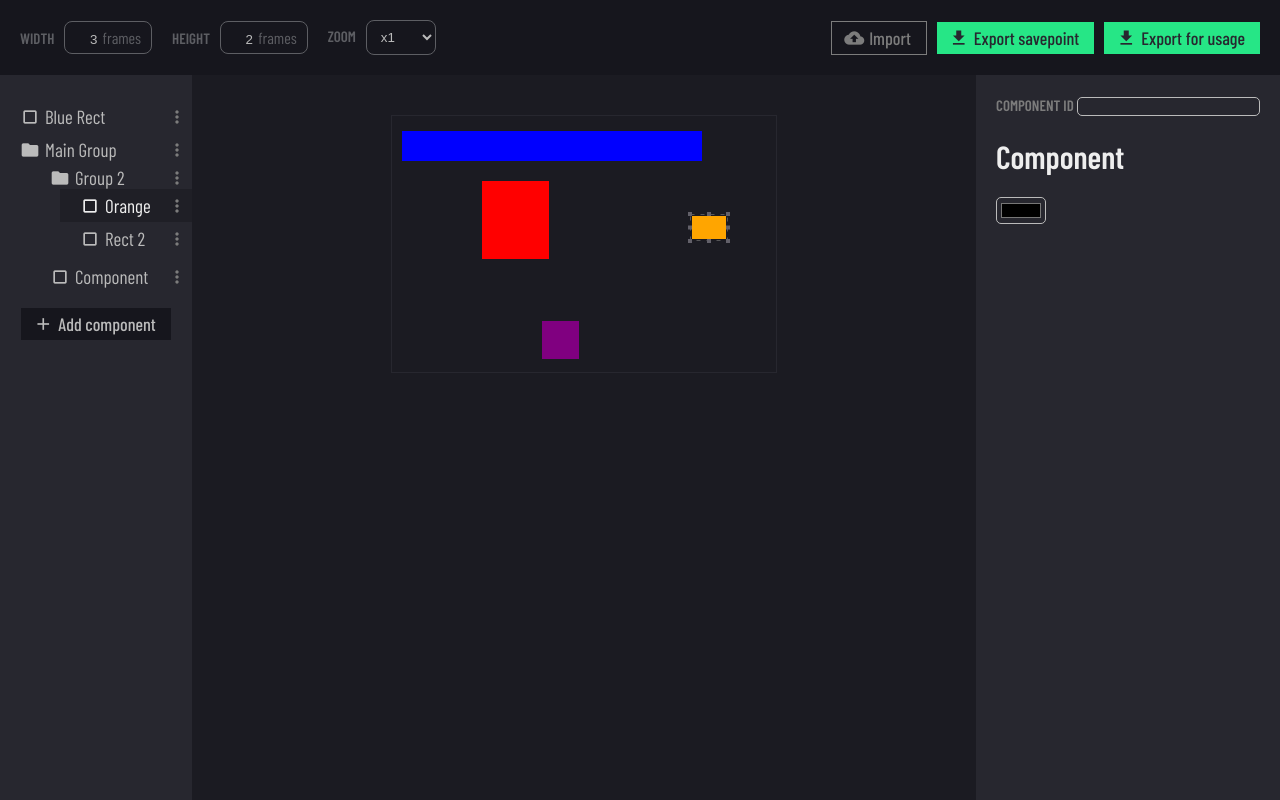
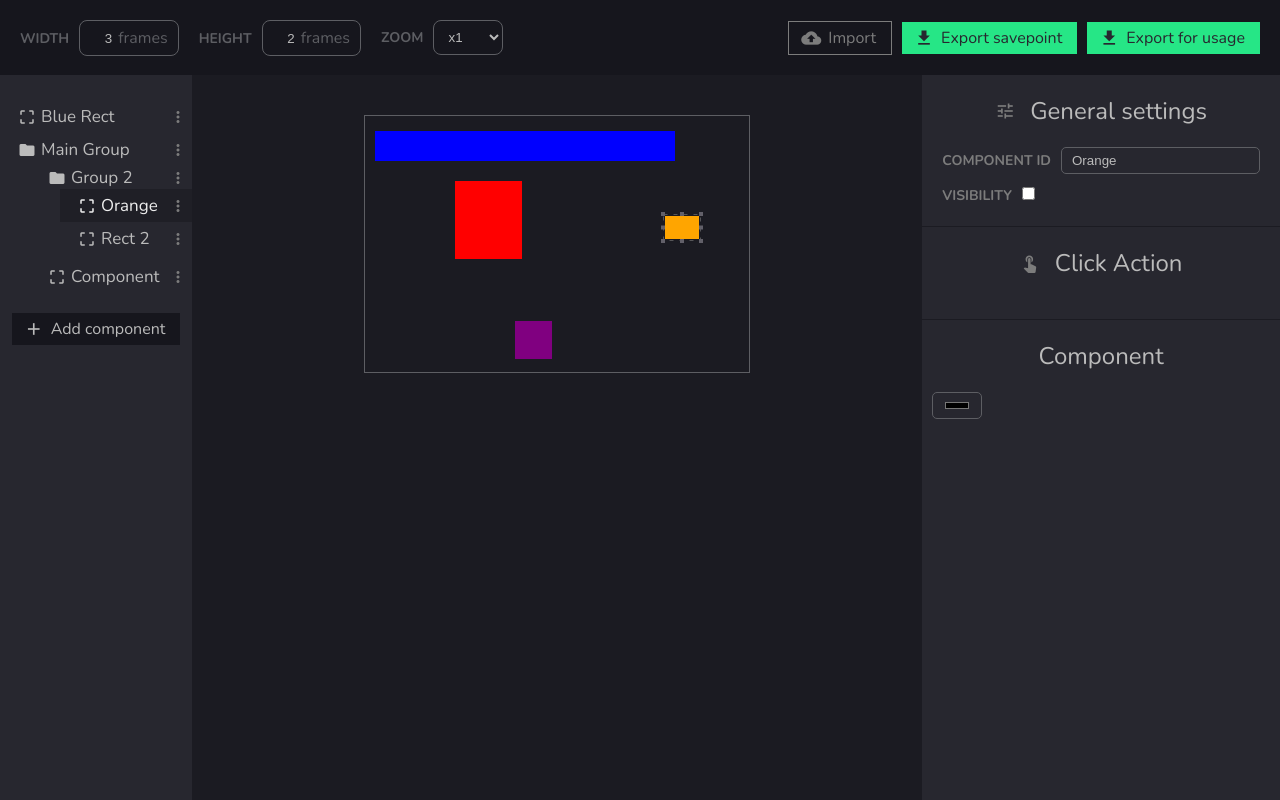
Before and after one commit to DevLeoko/AdvancedGUI-Web, a Vue app: page / in a window 1280 px wide. Both pictures are taken after a click on the element 96 px from the left and 215 px from the top of the page. Built offline with nearby package versions, Linux system fonts and the light colour scheme.

Commit message:
Settings tab improvements

```diff
--- a/src/App.vue
+++ b/src/App.vue
@@ -80,10 +80,27 @@
       </div>
       <div class="sidebar" id="settings">
         <div id="generalSettings" v-if="selected">
-          <div><b class="label">Component ID</b> <input type="text" /></div>
+          <div class="settings-box">
+            <h1><span class="material-icons">tune</span> General settings</h1>
+            <div class="settings-row">
+              <b class="label">Component ID</b>
+              <input type="text" v-model="selected.id" />
+            </div>
+            <div class="settings-row">
+              <b class="label">Visibility</b>
+              <input type="checkbox" />
+            </div>
+          </div>
+          <div class="divider"></div>
+          <div class="settings-box">
+            <h1><span class="material-icons">touch_app</span> Click Action</h1>
+          </div>
+          <div class="divider"></div>
         </div>
-        <div v-else>
-          <b class="label">No component selected!</b>
+        <div v-else class="settings-box">
+          <h1>
+            <b class="label">no component selected</b>
+          </h1>
         </div>
         <component
           v-bind:is="selected ? selected.vueComponent : null"
--- a/src/components/ComponentList.vue
+++ b/src/components/ComponentList.vue
@@ -229,13 +229,13 @@ export default Vue.extend({
 }
 
 .itemName {
-  font-size: 19px;
+  font-size: 17px;
   align-items: center;
   color: $light2;
 
   .material-icons {
     margin-right: 5px;
-    font-size: 20px;
+    font-size: 18px;
   }
 
   .dragIndicator {
--- a/src/scss/app.scss
+++ b/src/scss/app.scss
@@ -1,4 +1,4 @@
-@import url('https://fonts.googleapis.com/css2?family=Barlow+Condensed:wght@400;500;600&display=swap');
+@import url('https://fonts.googleapis.com/css2?family=Nunito:wght@400;600;700&display=swap');
 
 body {
   background-color: $dark2;
@@ -6,7 +6,7 @@ body {
   padding: 0;
   margin: 0;
   height: 100vh;
-  font-family: 'Barlow Condensed', sans-serif;
+  font-family: 'Nunito', sans-serif;
 }
 
 .row {
@@ -16,7 +16,7 @@ body {
 .label {
   color: $light3;
   text-transform: uppercase;
-  font-size: 15px;
+  font-size: 14px;
 }
 
 .btn{
@@ -38,12 +38,12 @@ body {
   .material-icons{
     font-size: 20px;
     margin-left: -3px;
-    margin-right: 5px;
+    margin-right: 7px;
   }
 
   .text{
     // text-transform: uppercase;
-    font-size: 18px;
+    font-size: 16px;
     font-weight: 500;
   }
 }
@@ -66,7 +66,7 @@ body {
   .entry {
     display: flex;
     align-items: center;
-    font-size: 18px;
+    font-size: 16px;
     padding: 7px 15px 7px 10px;
     cursor: pointer;
 
@@ -103,6 +103,10 @@ body {
       padding: 8px 10px;
       margin-left: 10px;
 
+      &:focus {
+        outline: none;
+      }
+
       option {
         background-color: $dark1;
       }
@@ -110,7 +114,7 @@ body {
 
     .label {
       color: $light4;
-      font-weight: 600;
+      font-weight: 700;
     }
 
     .input {
@@ -133,10 +137,10 @@ body {
         text-align: right;
         color: $light2;
         // border-bottom: 1px solid $light;
-      }
 
-      input:focus {
-        outline: none;
+        &:focus {
+          outline: none;
+        }
       }
 
       input::-webkit-outer-spin-button,
@@ -177,19 +181,58 @@ body {
     background-color: $dark1;
 
     .btn{
-      margin: 10px auto 0;
+      margin: 15px auto 0;
     }
   }
 
   #settings {
-    padding: 20px;
     min-width: 20vw;
     background-color: $dark1;
 
+    .settings-box{
+      padding: 20px;
+      padding-top: 0;
+    }
+
+    .divider {
+      width: 100%;
+      height: 1px;
+      background-color: $dark2;
+    }
+
+    h1{
+      display: flex;
+      align-items: center;
+      justify-content: center;
+
+      margin: 20px 0;
+      font-weight: 400;
+      font-size: 24px;
+
+      color: $light2;
+
+      .material-icons{
+        color: $light3;
+        font-size: 20px;
+        margin-right: 15px;
+      }
+    }
+
+    .settings-row {
+      margin: 10px 0 0;
+    }
+
     input {
       background-color: transparent;
-      border: 1px solid $light2;
+      border: $inputBorder;
       border-radius: 5px;
+      color: $light2;
+      padding: 5px 10px;
+      margin-left: 10px;
+
+      &:focus {
+        outline: none;
+      }
     }
   }
 
@@ -207,7 +250,7 @@ body {
 
       #canvas {
         display: block;
-        border: 1px solid $dark1;
+        border: 1px solid $light4;
         height: fit-content;
         image-rendering: pixelated;
       }
--- a/src/utils/components/Rect.ts
+++ b/src/utils/components/Rect.ts
@@ -39,11 +39,11 @@ export class Rect extends Rectangular {
   }
 
   get icon() {
-    return "crop_square";
+    return "crop_free";
   }
 
   static get icon() {
-    return "crop_square";
+    return "crop_free";
   }
 
   static get displayName() {
```
